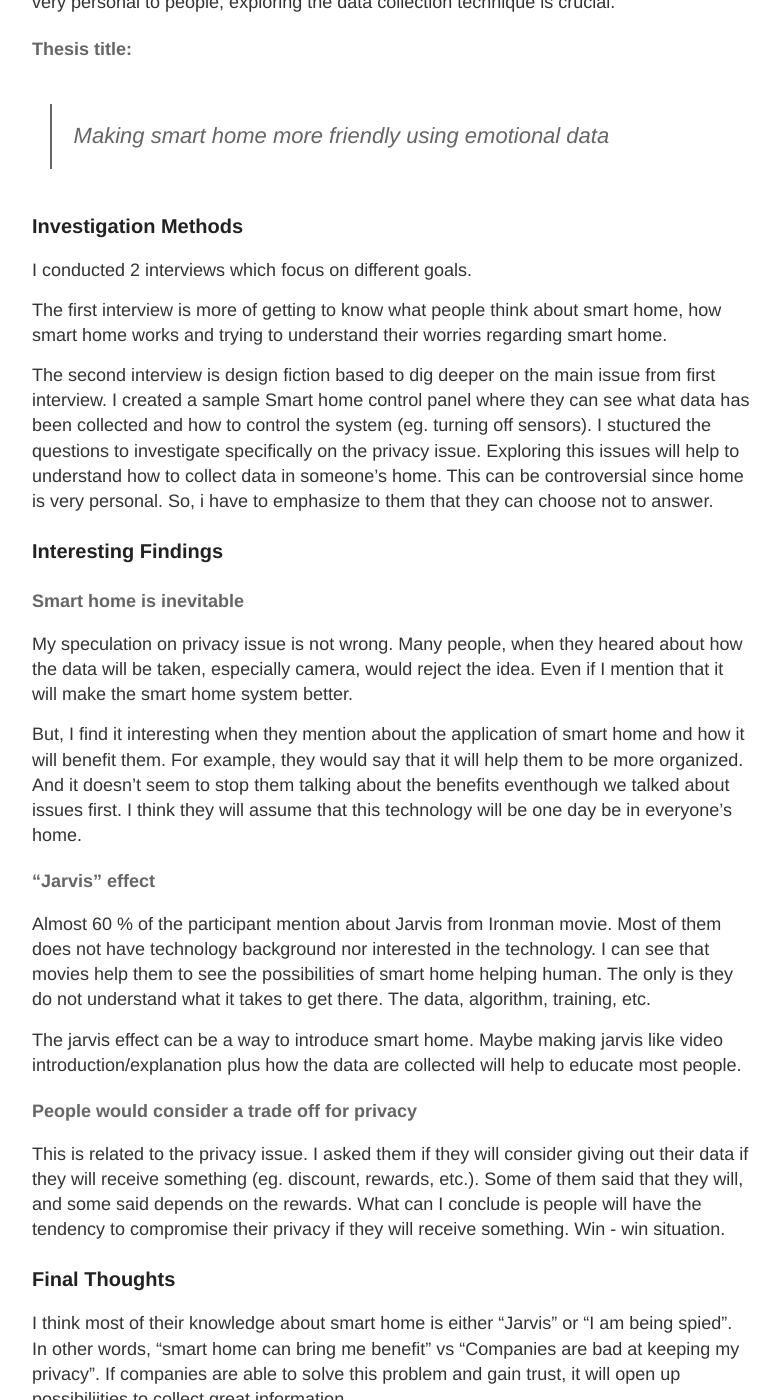
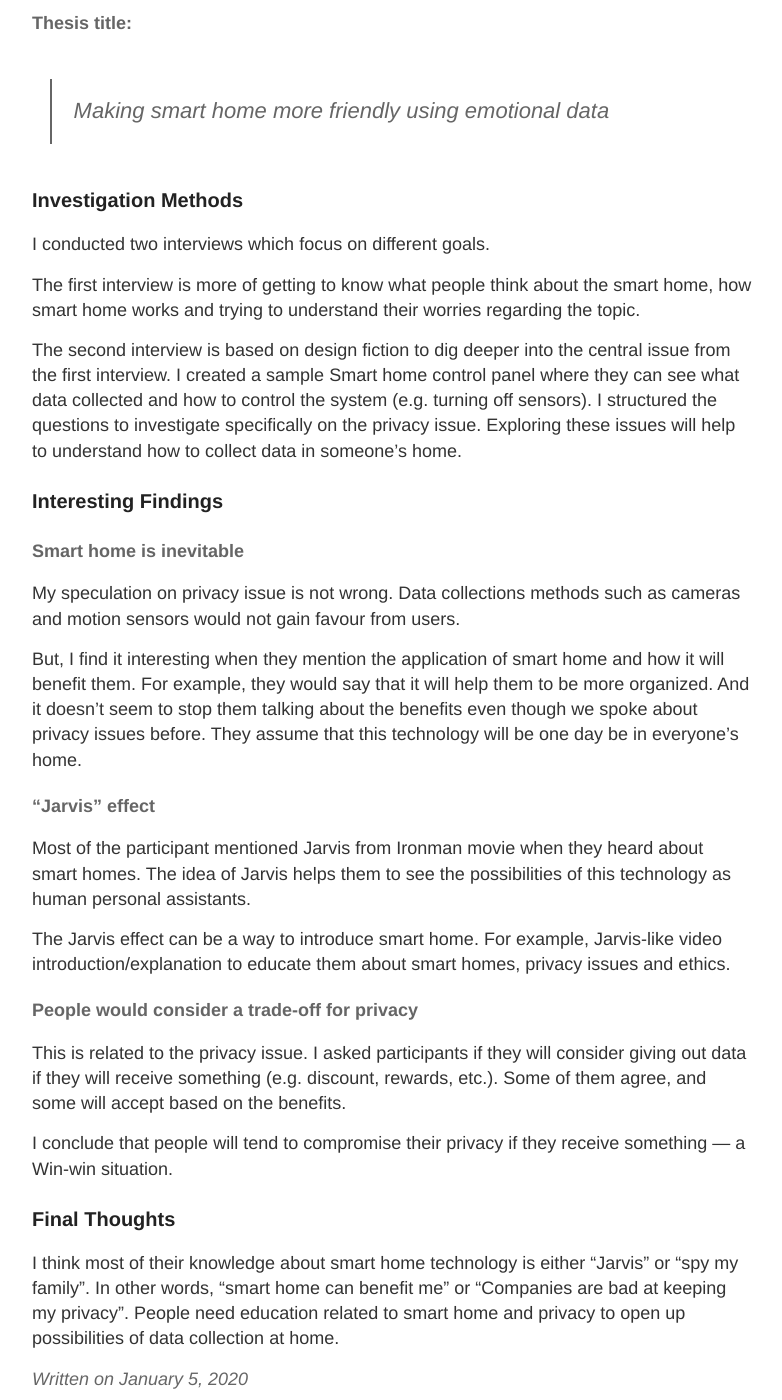
Before and after one commit to devennn/devennn.github.io, a Jekyll site: the page built from _posts/2020-01-05-bachelor-theis-findings-and-update.md, in a window 1280 px wide and 1400 px high, scrolled down 287 px. Shown: the whole window, without its empty margins (248-1030 px from the left). Built offline with Jekyll 4.4.1, drawn with Linux system fonts in a browser that asks for light colours; some of the changed text lies outside the part shown.

Commit message:
Update 2020-01-05-bachelor-theis-findings-and-update.md

```diff
--- a/_posts/2020-01-05-bachelor-theis-findings-and-update.md
+++ b/_posts/2020-01-05-bachelor-theis-findings-and-update.md
@@ -3,37 +3,39 @@ layout: post
 title: Bachelor thesis - Update and findings
 ---
 
-Most of the work being done in the past months are interviews. This is to establish the topic before actually working on the code. Since I am working on Smart home, which is very personal to people, exploring the data collection technique is crucial.
+In the past months, I did lots of interviews to establish the topic before working on the code.
 
 #### Thesis title:
 > Making smart home more friendly using emotional data
 
 ### Investigation Methods
 
-I conducted 2 interviews which focus on different goals.
+I conducted two interviews which focus on different goals.
 
-The first interview is more of getting to know what people think about smart home, how smart home works and trying to understand their worries regarding smart home.
+The first interview is more of getting to know what people think about the smart home, how smart home works and trying to understand their worries regarding the topic.
 
-The second interview is design fiction based to dig deeper on the main issue from first interview. I created a sample Smart home control panel where they can see what data has been collected and how to control the system (eg. turning off sensors). I stuctured the questions to investigate specifically on the privacy issue. Exploring this issues will help to understand how to collect data in someone's home. This can be controversial since home is very personal. So, i have to emphasize to them that they can choose not to answer.
+The second interview is based on design fiction to dig deeper into the central issue from the first interview. I created a sample Smart home control panel where they can see what data collected and how to control the system (e.g. turning off sensors). I structured the questions to investigate specifically on the privacy issue. Exploring these issues will help to understand how to collect data in someone's home.
 
 ### Interesting Findings
 
 #### Smart home is inevitable
 
-My speculation on privacy issue is not wrong. Many people, when they heared about how the data will be taken, especially camera, would reject the idea. Even if I mention that it will make the smart home system better.
+My speculation on privacy issue is not wrong. Data collections methods such as cameras and motion sensors would not gain favour from users.
 
-But, I find it interesting when they mention about the application of smart home and how it will benefit them. For example, they would say that it will help them to be more organized. And it doesn't seem to stop them talking about the benefits eventhough we talked about issues first. I think they will assume that this technology will be one day be in everyone's home.
+But, I find it interesting when they mention the application of smart home and how it will benefit them. For example, they would say that it will help them to be more organized. And it doesn't seem to stop them talking about the benefits even though we spoke about privacy issues before. They assume that this technology will be one day be in everyone's home.
 
 #### "Jarvis" effect
 
-Almost 60 % of the participant mention about Jarvis from Ironman movie. Most of them does not have technology background nor interested in the technology. I can see that movies help them to see the possibilities of smart home helping human. The only is they do not understand what it takes to get there. The data, algorithm, training, etc.
+Most of the participant mentioned Jarvis from Ironman movie when they heard about smart homes. The idea of Jarvis helps them to see the possibilities of this technology as human personal assistants.
 
-The jarvis effect can be a way to introduce smart home. Maybe making jarvis like video introduction/explanation plus how the data are collected will help to educate most people.
+The Jarvis effect can be a way to introduce smart home. For example, Jarvis-like video introduction/explanation to educate them about smart homes, privacy issues and ethics.
 
-#### People would consider a trade off for privacy
+#### People would consider a trade-off for privacy
 
-This is related to the privacy issue. I asked them if they will consider giving out their data if they will receive something (eg. discount, rewards, etc.). Some of them said that they will, and some said depends on the rewards. What can I conclude is people will have the tendency to compromise their privacy if they will receive something. Win - win situation.
+This is related to the privacy issue. I asked participants if they will consider giving out data if they will receive something (e.g. discount, rewards, etc.). Some of them agree, and some will accept based on the benefits.
+
+I conclude that people will tend to compromise their privacy if they receive something — a Win-win situation.
 
 ### Final Thoughts
 
-I think most of their knowledge about smart home is either "Jarvis" or "I am being spied". In other words, "smart home can bring me benefit" vs "Companies are bad at keeping my privacy". If companies are able to solve this problem and gain trust, it will open up possibiliities to collect great information.
+I think most of their knowledge about smart home technology is either "Jarvis" or "spy my family". In other words, "smart home can benefit me" or "Companies are bad at keeping my privacy". People need education related to smart home and privacy to open up possibilities of data collection at home.
```
